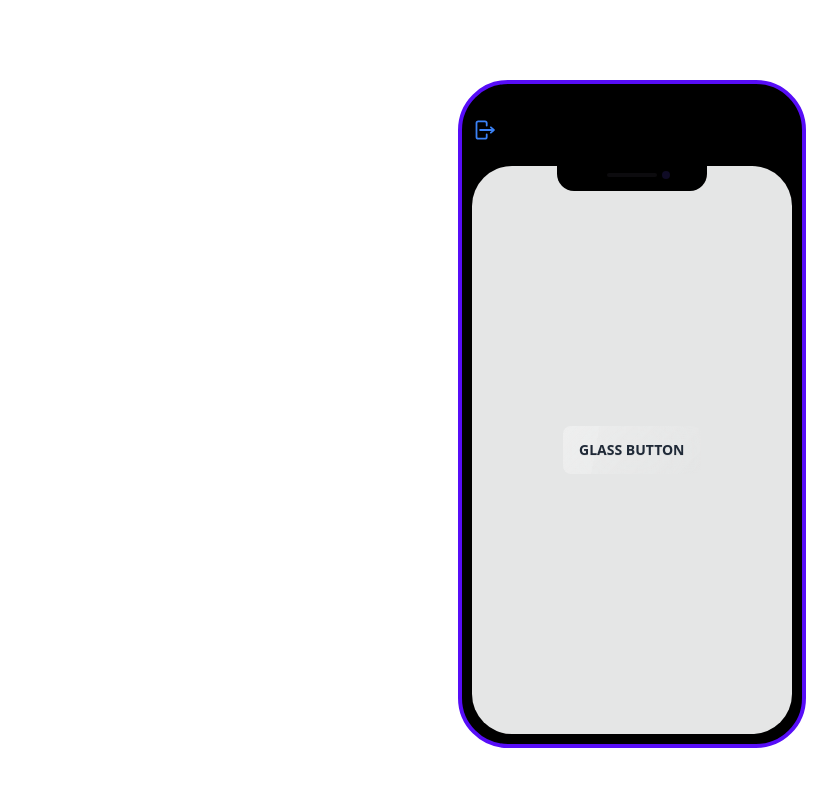
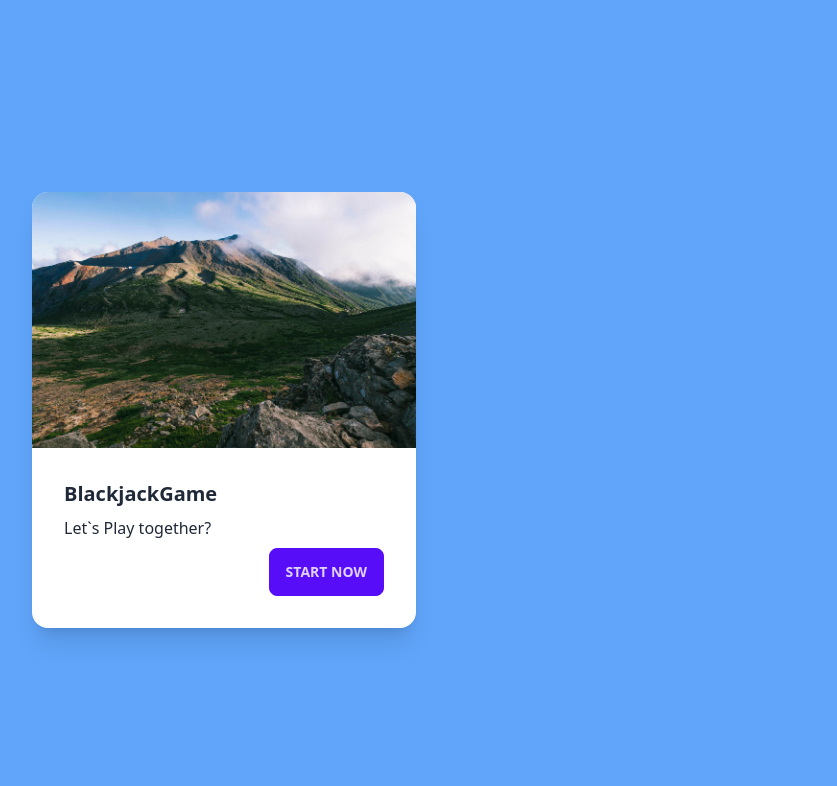
Before and after one commit to BlackJackGameTeam/blackjack, a Next.js app in the folder frontend/: page /main in a window 1280 px wide. Shown: the top 786 px of the page, without its empty margins (8-845 px from the left). Built offline with nearby package versions, Linux system fonts and the light colour scheme; no server answers.

Commit message:
chore: #24🎨 icon及びmain画面の改修

```diff
--- a/frontend/src/pages/games/blackjack.tsx
+++ b/frontend/src/pages/games/blackjack.tsx
@@ -17,8 +17,8 @@ const blackjack = () => {
     return (
       <div>
         <Head>
-          <title>Phaser Starter</title>
-          <link rel="icon" href="/favicon.ico" />
+          <title>BlackjackGame</title>
+          <link rel="icon" href="/card.ico" />
         </Head>
         <div key={Math.random()} id="game"></div>
         {loading ? <DynamicComponentWithNoSSR /> : "Loading..."}
--- a/frontend/src/pages/main.tsx
+++ b/frontend/src/pages/main.tsx
@@ -22,16 +22,18 @@ export const main = () => {
   }
 
   return (
-    <div className="flex justify-center">
-      <div className="mockup-phone border-primary mt-20">
-        <ArrowRightOnRectangleIcon
-          onClick={logout}
-          className="h-6 w-6 my-6 text-blue-500 cursor-pointer"
-        />
-        <div className="camera"></div>
-        <div className="display">
-          <div className="artboard artboard-demo phone-1">
-            <button className="btn glass" onClick={handlePageInBlackjack}>Glass button</button>
+    <div className="bg-blue-400 py-48">
+      <div className="card w-96 bg-base-100 shadow-xl mx-10">
+        <figure>
+          <img src="/assets/background.jpg" alt="backGround" />
+        </figure>
+        <div className="card-body">
+          <h2 className="card-title">BlackjackGame</h2>
+          <p>Let`s Play together?</p>
+          <div className="card-actions justify-end">
+            <button className="btn btn-primary" onClick={handlePageInBlackjack}>
+              Start Now
+            </button>
           </div>
         </div>
       </div>
```
Also changed, not shown: frontend/public/assets/background.jpg (renamed from frontend/public/assets/getStart.jpg), 1 other file (tests, documents, lock files or other folders).
